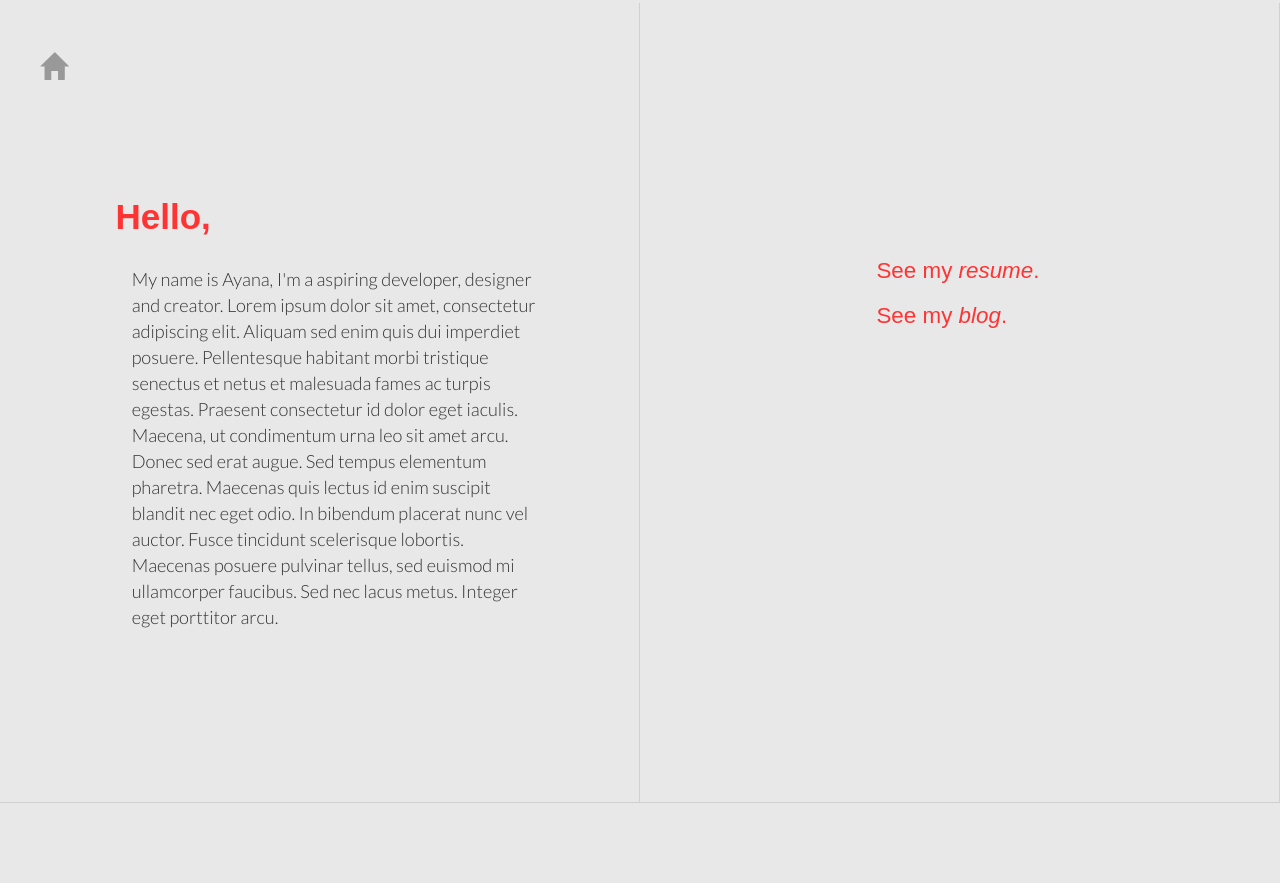
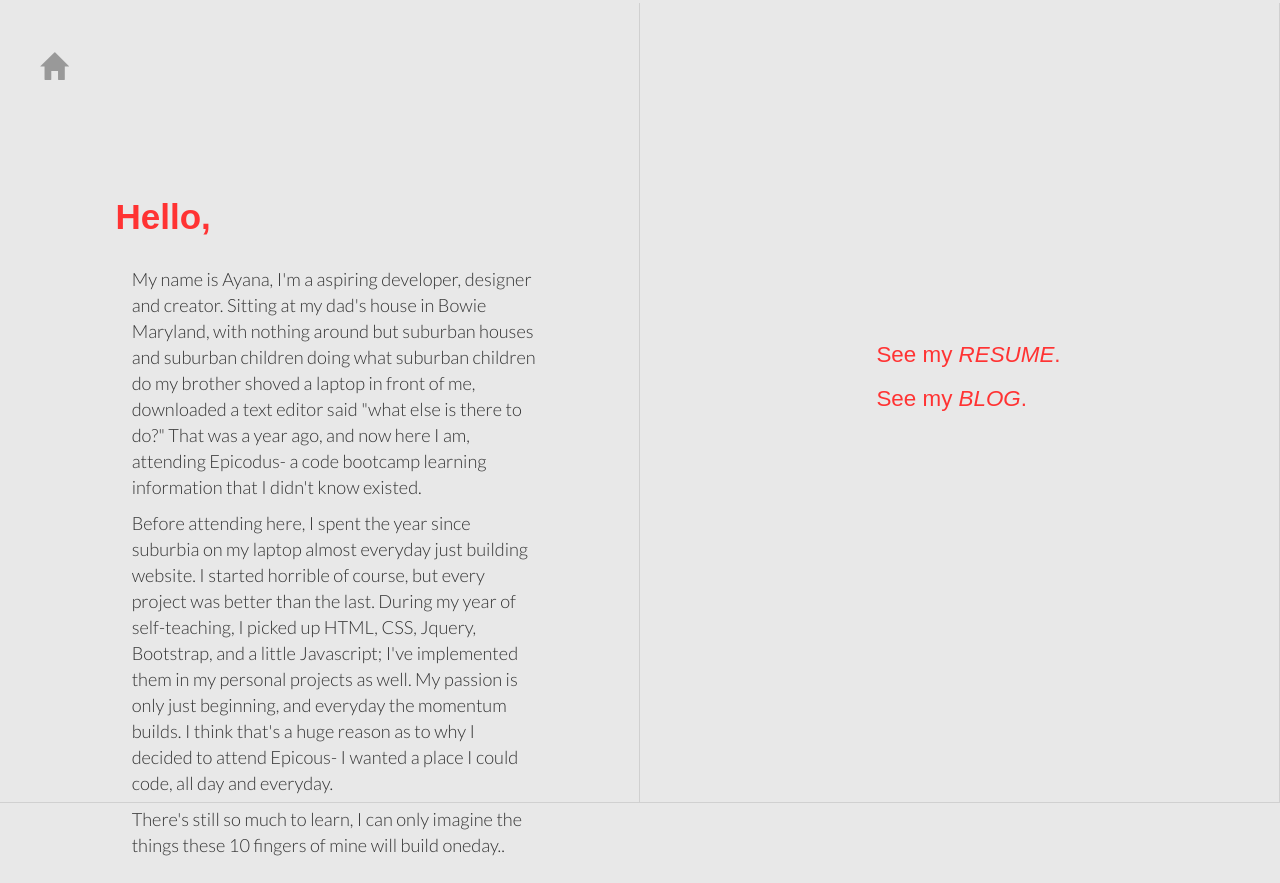
Before and after one commit to ayanapowell/AyanapowellPortfolio, a plain HTML site: page profile.html in a window 1280 px wide. Shown: the part 877-1760 px from the top of the page. Drawn offline with nearby package versions, Linux system fonts and the light colour scheme; a web font is replaced by a local one.

Commit message:
final touch ups

```diff
--- a/css/profile.css
+++ b/css/profile.css
@@ -128,7 +128,8 @@ h2.title {
 }
 
 .link_to {
-	padding: 37%;
+	padding-top: 50%;
+	padding-left: 37%;
 }
 
 .link_to h3 {
--- a/profile.html
+++ b/profile.html
@@ -34,13 +34,15 @@
 				<a href="index.html"><span class="glyphicon glyphicon-home"></span></a>
 				<div class="about_me">
 					<h1>Hello,</h1>
-					<p>My name is Ayana, I'm a aspiring developer, designer and creator. Lorem ipsum dolor sit amet, consectetur adipiscing elit. Aliquam sed enim quis dui imperdiet posuere. Pellentesque habitant morbi tristique senectus et netus et malesuada fames ac turpis egestas. Praesent consectetur id dolor eget iaculis. Maecena, ut condimentum urna leo sit amet arcu. Donec sed erat augue. Sed tempus elementum pharetra. Maecenas quis lectus id enim suscipit blandit nec eget odio. In bibendum placerat nunc vel auctor. Fusce tincidunt scelerisque lobortis. Maecenas posuere pulvinar tellus, sed euismod mi ullamcorper faucibus. Sed nec lacus metus. Integer eget porttitor arcu.</p>
+					<p>My name is Ayana, I'm a aspiring developer, designer and creator. Sitting at my dad's house in Bowie Maryland, with nothing around but suburban houses and suburban children doing what suburban children do my brother shoved a laptop in front of me, downloaded a text editor said "what else is there to do?" That was a year ago, and now here I am, attending Epicodus- a code bootcamp learning information that I didn't know existed.</p>
+					<p>Before attending here, I spent the year since suburbia on my laptop almost everyday just building website. I started horrible of course, but every project was better than the last. During my year of self-teaching, I picked up HTML, CSS, Jquery, Bootstrap, and a little Javascript; I've implemented them in my personal projects as well. My passion is only just beginning, and everyday the momentum builds. I think that's a huge reason as to why I decided to attend Epicous- I wanted a place I could code, all day and everyday.</p>
+					<p>There's still so much to learn, I can only imagine the things these 10 fingers of mine will build oneday..</p>
 				</div>
 			</section>
 			<section class="section_2">
 				<div class="link_to">
-					<h3>See my <a href="resume.html"><em>resume</em></a>.</h3>
-					<h3>See my <a href="https://github.com/ayanapowell" target="_blank"><em>blog</em></a>.</h3>
+					<h3>See my <a href="resume.html"><em>RESUME</em></a>.</h3>
+					<h3>See my <a href="https://github.com/ayanapowell" target="_blank"><em>BLOG</em></a>.</h3>
 				</div>
 			</section>
 		</div>
```
Also changed, not shown: index.html (+4 -4 lines), resume.html (+3 -3 lines).
